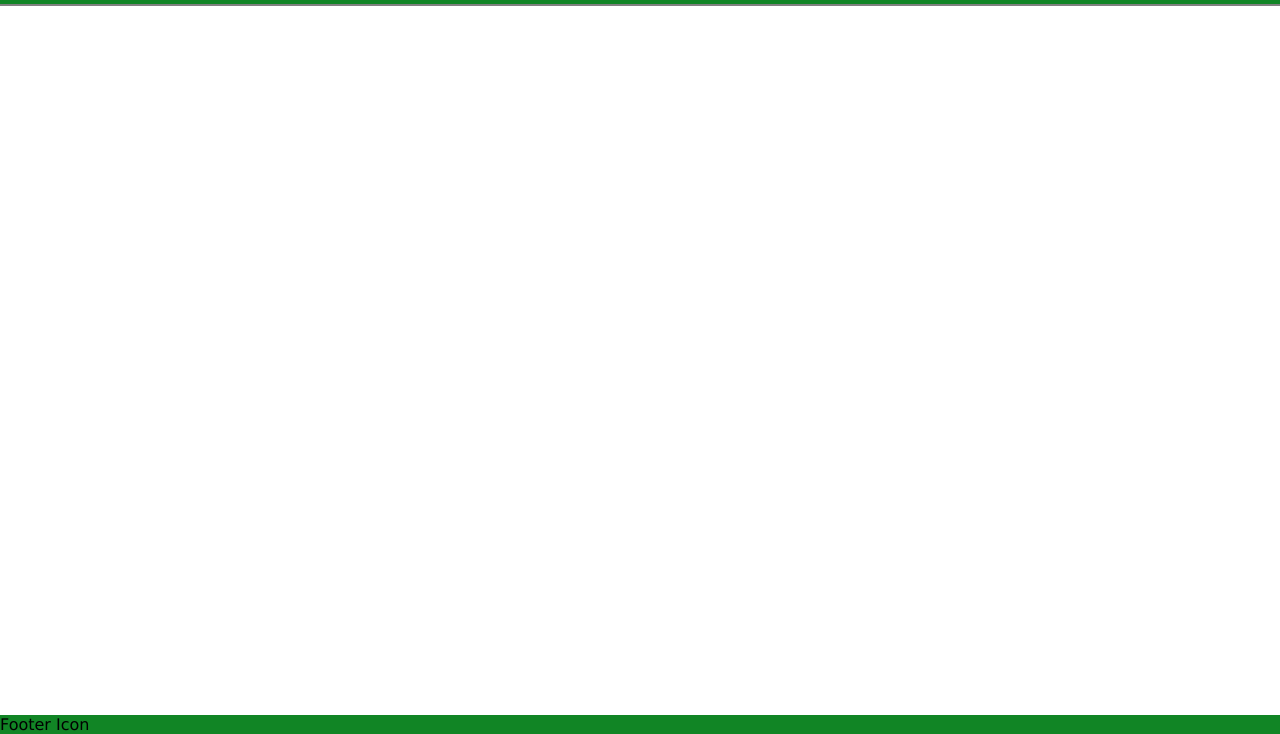
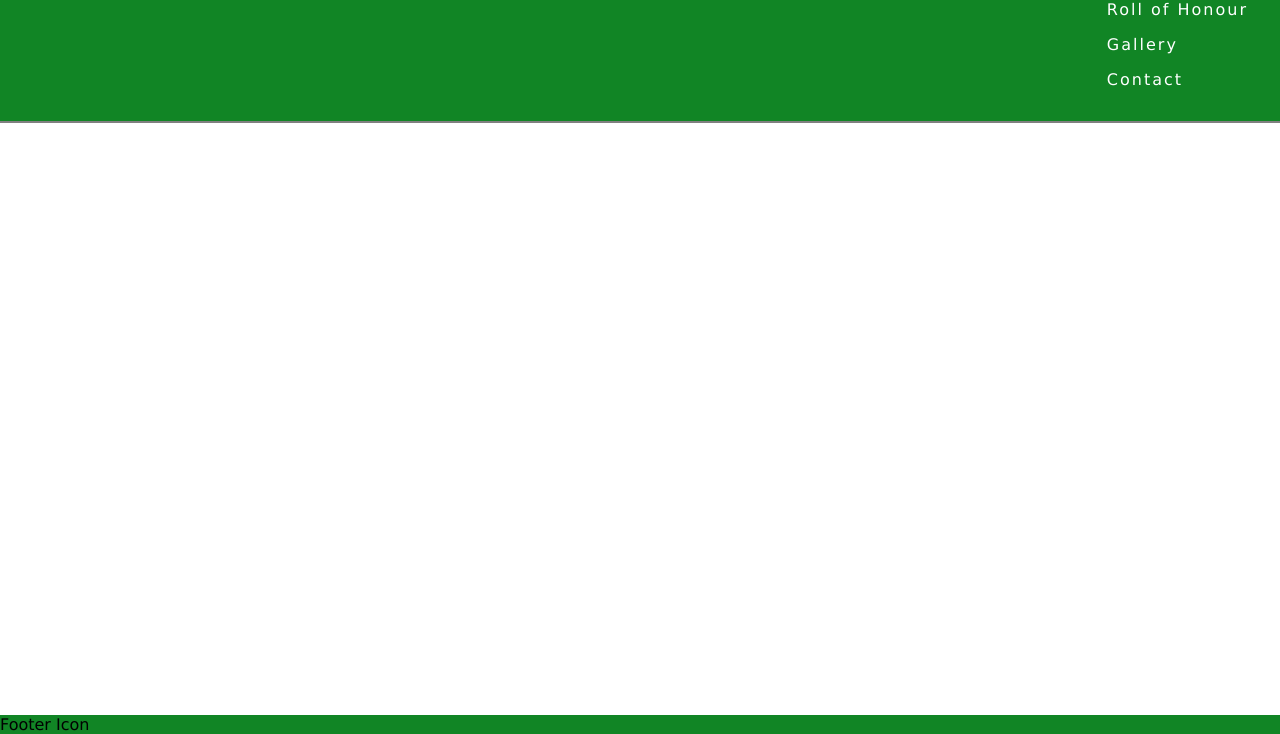
Before and after one commit to AlanSmythDeaf/Roversfanclub, a plain HTML site: page index.html in a window 1280 px wide. Shown: the part 66-800 px from the top of the page. Drawn offline with Linux system fonts and the light colour scheme.

Commit message:
Add the media query min-width 768

```diff
--- a/assets/css/style.css
+++ b/assets/css/style.css
@@ -84,3 +84,22 @@ footer {
     width: 100%;
     bottom: 0;
 }
+
+/* Media Query: Medium devices (landscape tablets, 768px and up) */
+@media only screen and (min-width: 768px) {
+    /* Header */
+    nav {
+        display: block;
+        position: relative;
+        width: fit-content;
+        padding-right: 1rem;
+    }
+  }
+
+  /* Media Query: Large devices (laptops/desktops, 992px and up) */
+  @media only screen and (min-width: 992px) {
+  }
+
+  /* Media Query: Extra large devices (large laptops and desktops, 1200px and up) */
+  @media only screen and (min-width: 1200px) {
+  }
```
